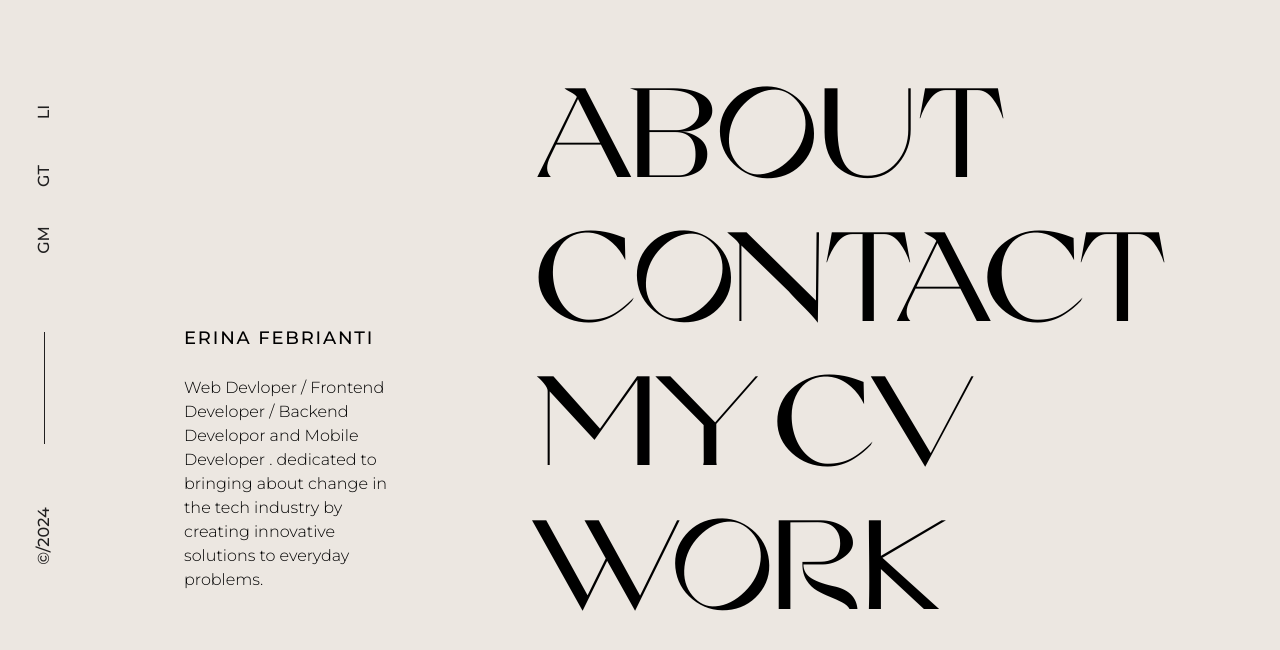
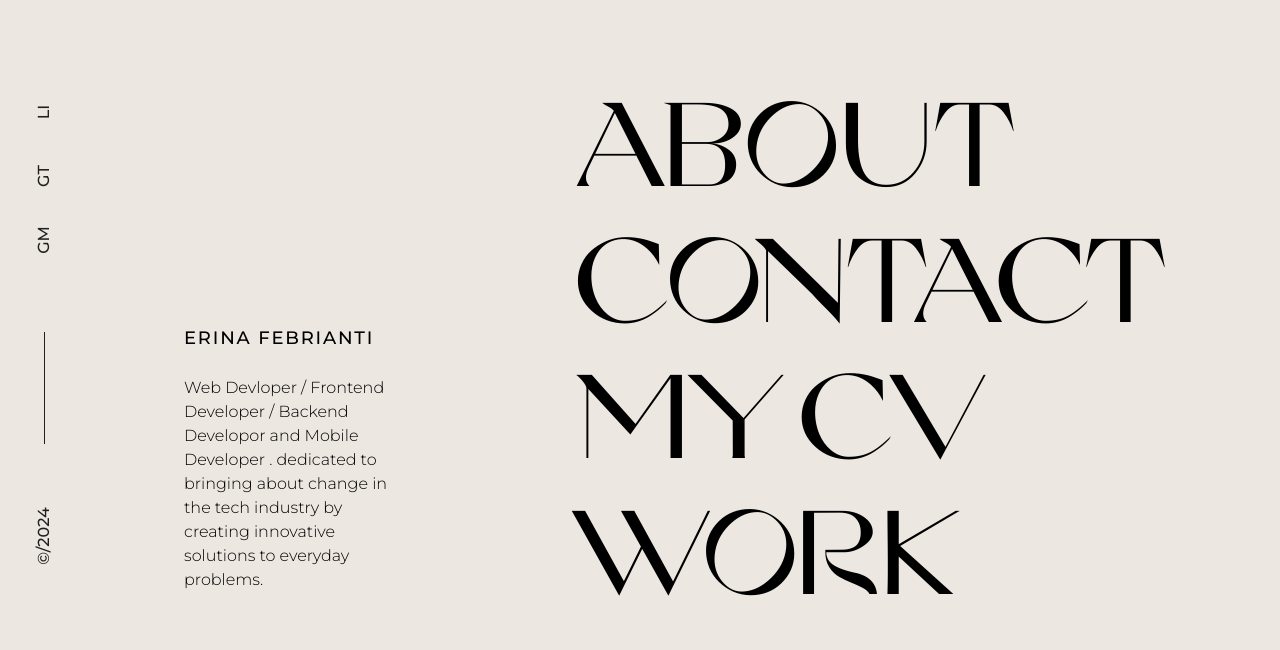
Before and after one commit to gloeserin/portfolio-erina, a React (Vite) app: page / in a window 1280 px wide. Shown: the top 650 px of the page. Built offline with nearby package versions, Linux system fonts and the light colour scheme.

Commit message:
third  commit

```diff
--- a/src/components/Home.jsx
+++ b/src/components/Home.jsx
@@ -32,25 +32,25 @@ after:bg-black'>
           </div>
           <div>
             <div className="text-start max-md:pr-1 pr-20 pb-52">
-              <ul className="flex flex-col space-y-4 justify-self-start">
+              <ul className="flex flex-col space-y-24 justify-self-start">
                 <li className=''>
                   <Link to="/about">
-                    <p href="" className="md:text-9xl text-4xl font-grandSlang font-medium italics">ABOUT</p>
+                    <p href="" className="md:text-[120px] text-4xl font-grandSlang font-medium italics">ABOUT</p>
                   </Link>
                 </li>
                 <li className=''>
                   <a href="mailto:erinfebririan@gmail.com">
-                  <p href="#" className="md:text-9xl text-4xl font-grandSlang font-medium italics">CONTACT</p>
+                  <p href="#" className="md:text-[120px] text-4xl font-grandSlang font-medium italics">CONTACT</p>
                   </a>
                 </li>
                 <li className=''>
                   <a href={pdf}>
-                    <p href="#" className="md:text-9xl text-4xl font-grandSlang font-medium italics">MY CV</p>
+                    <p href="#" className="md:text-[120px] text-4xl font-grandSlang font-medium italics">MY CV</p>
                   </a>
                 </li>
                 <li className=''>
                   <Link to="/work">
-                    <p href="#" className="md:text-9xl text-4xl font-grandSlang font-medium italics">WORK</p>
+                    <p href="#" className="md:text-[120px] text-4xl font-grandSlang font-medium italics">WORK</p>
                   </Link>
                 </li>
               </ul>
```
